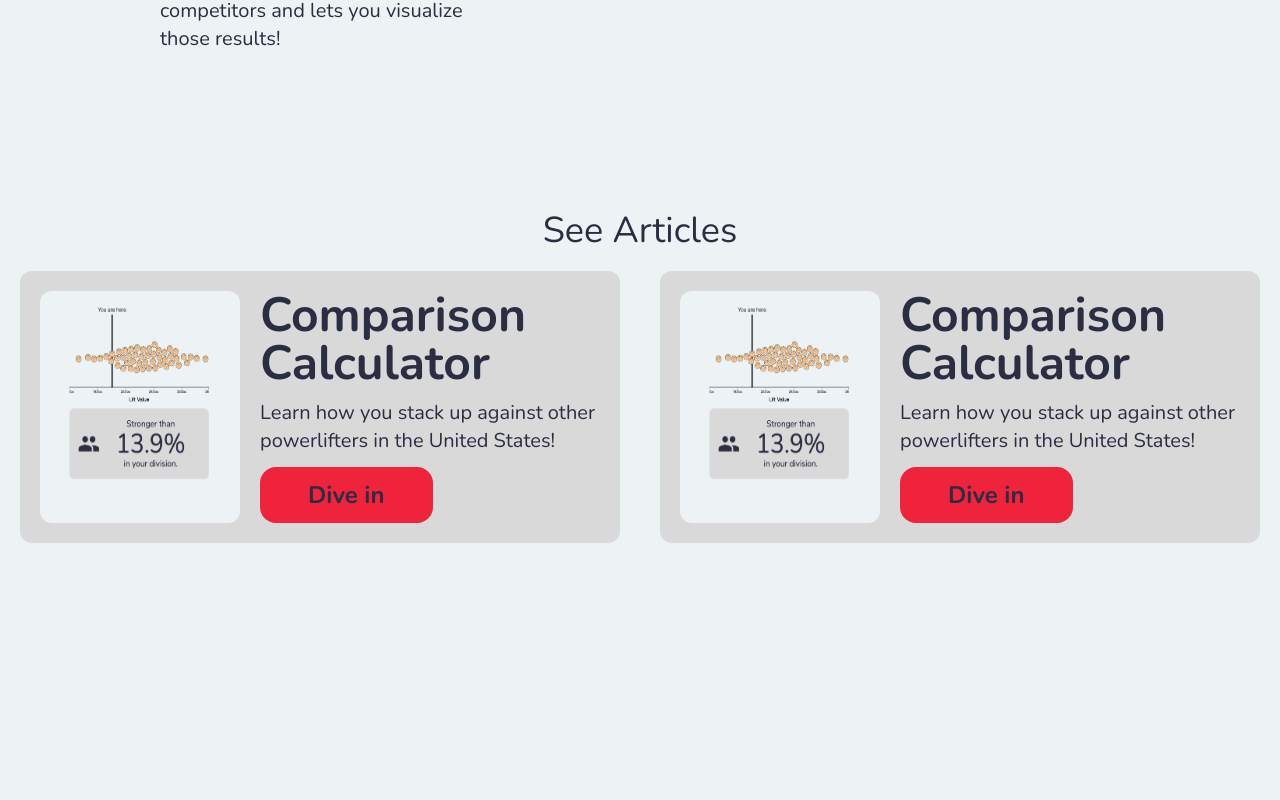
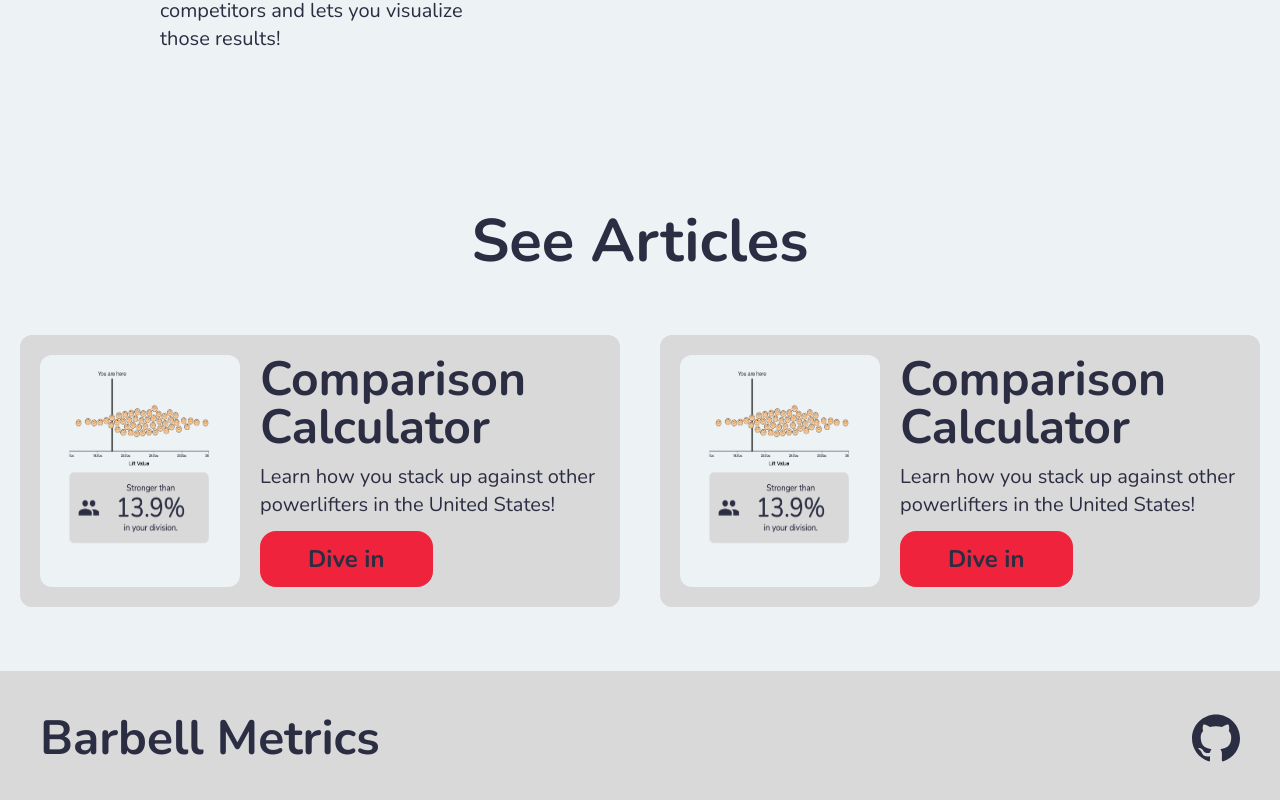
Before and after one commit to ZacharyTa/powerlifting-project, a Next.js app: page / in a window 1280 px wide. Shown: the part 342-1142 px from the top of the page. Before the commit the page ends 885 px from the top, so only its background shows below. Built offline with nearby package versions, Linux system fonts and the light colour scheme.

Commit message:
add footer to layout

```diff
--- a/src/app/layout.js
+++ b/src/app/layout.js
@@ -1,6 +1,7 @@
 import { Nunito } from "next/font/google";
 import { Toaster } from "react-hot-toast";
 import "./globals.css";
+import Footer from "@/components/Footer";
 
 const nunito = Nunito({
   subsets: ["latin"],
@@ -22,6 +23,7 @@ export default function RootLayout({ children }) {
       >
         <Toaster />
         {children}
+        <Footer />
       </body>
     </html>
   );
--- a/src/app/page.js
+++ b/src/app/page.js
@@ -13,10 +13,10 @@ export default function Home() {
           </div>
         </div>
       </div>
-      <div className="w-full flex items-center justify-center text-4xl my-5">
+      <div className="w-full flex items-center justify-center text-6xl font-bold my-5">
         See Articles
       </div>
-      <div className="grid grid-cols-2 gap-x-10 mx-5">
+      <div className="grid grid-cols-2 gap-x-10 mx-5 my-[5%]">
         {ARTICLES.map((article, index) => (
           <Card
             key={index}
--- /dev/null
+++ b/src/components/Footer.jsx
@@ -0,0 +1,18 @@
+import Link from "next/link";
+import { SiGithub } from "react-icons/si";
+
+const Footer = () => {
+  return (
+    <div className="w-full flex bg-power-gray h-1/6 items-center justify-between px-10">
+      <div className="text-5xl font-bold">Barbell Metrics</div>
+      <Link
+        className="text-5xl hover:scale-110 duration-300"
+        href="https://github.com/ZacharyTa/powerlifting-project"
+      >
+        <SiGithub />
+      </Link>
+    </div>
+  );
+};
+
+export default Footer;
```
